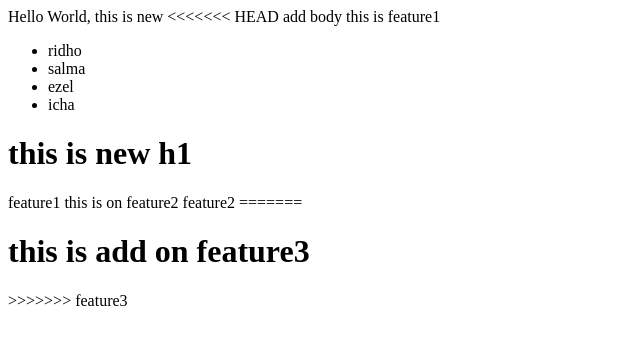
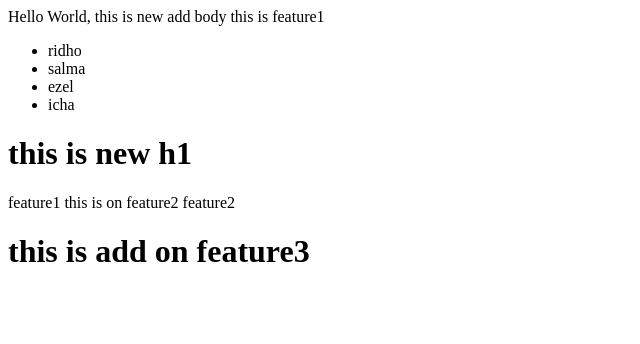
Before and after one commit to ridhonovembri/testgit, a plain HTML site: page index.html in a window 1280 px wide. Shown: the whole page, without its empty margins (0-640 px from the left). Drawn offline with Linux system fonts and the light colour scheme.

Commit message:
submite changes

```diff
--- a/index.html
+++ b/index.html
@@ -8,7 +8,6 @@
 </head>
 <body>
     Hello World, this is new
-<<<<<<< HEAD
     add body
     this is feature1
 
@@ -27,9 +26,7 @@ feature1
     this is on feature2
 
 feature2
-=======
 
     <h1> this is add on feature3</h1>
->>>>>>> feature3
 </body>
 </html>
```
